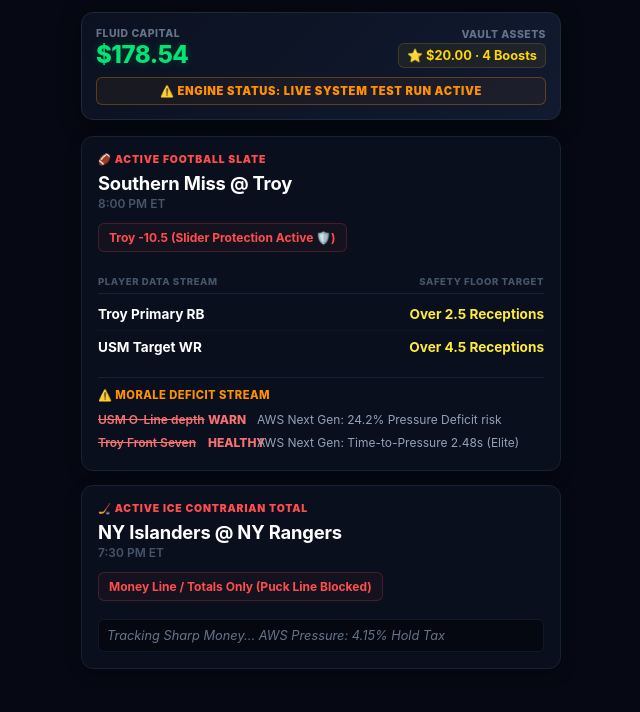
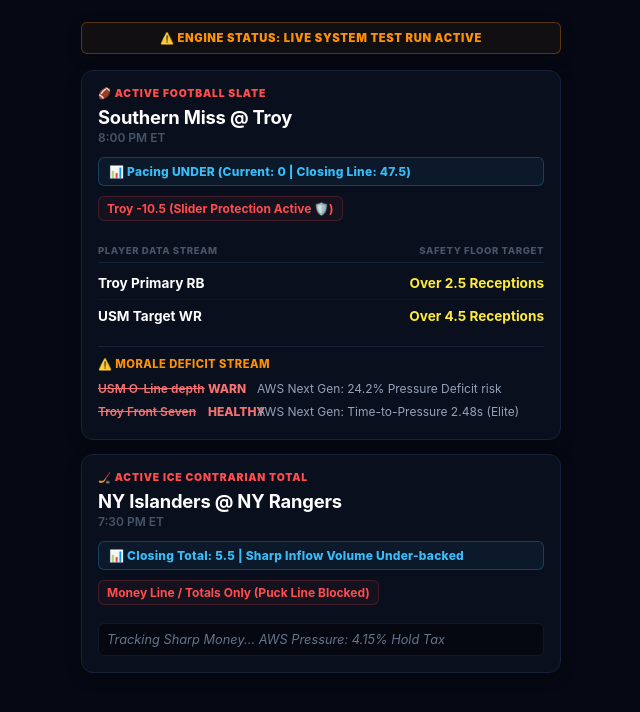
Before and after one commit to matty48653-design/Cee-app, a Flask app: page / in a window 1280 px wide. Shown: the top 712 px of the page, without its empty margins (319-959 px from the left). Run offline with Flask 3, Linux system fonts and the light colour scheme.

Commit message:
Refactor dashboard layout and add live-out banner
Removed unnecessary styles and HTML elements related to the bankroll box. Added a new live-out banner for displaying live status.

```diff
--- a/templates/dashboard.html
+++ b/templates/dashboard.html
@@ -17,53 +17,7 @@
         #matrix-container {
             max-width: 480px;
             margin: 0 auto;
-        }
-
-        .bankroll-box {
-            background: linear-gradient(135deg, #0b1120 0%, #111a30 100%);
-            border: 1px solid #1e293b;
-            border-radius: 12px;
-            padding: 14px;
-            margin-bottom: 16px;
-            box-shadow: 0 4px 20px rgba(0, 0, 0, 0.5);
-        }
-
-        .header-row {
-            display: flex;
-            justify-content: space-between;
-            align-items: center;
-            margin-bottom: 8px;
-        }
-
-        .fluid-title {
-            color: #64748b;
-            font-size: 0.65rem;
-            font-weight: 800;
-            letter-spacing: 0.05em;
-            text-transform: uppercase;
-        }
-
-        .fluid-cash {
-            color: #00e676;
-            font-size: 1.5rem;
-            font-weight: 800;
-            letter-spacing: -0.02em;
-            text-shadow: 0 0 10px rgba(0, 230, 118, 0.2);
-        }
-
-        .token-vault {
-            text-align: right;
-        }
-
-        .token-badge {
-            color: #ffd600;
-            font-size: 0.8rem;
-            font-weight: 700;
-            background: rgba(255, 214, 0, 0.06);
-            padding: 4px 8px;
-            border-radius: 6px;
-            border: 1px solid rgba(255, 214, 0, 0.15);
-            display: inline-block;
+            padding-top: 10px;
         }
 
         .system-test-badge {
@@ -73,10 +27,12 @@
             text-align: center;
             font-size: 0.7rem;
             font-weight: 900;
-            padding: 6px;
+            padding: 8px;
             border-radius: 6px;
             letter-spacing: 0.06em;
             text-transform: uppercase;
+            margin-bottom: 16px;
+            box-shadow: 0 4px 15px rgba(0, 0, 0, 0.2);
         }
 
         .slate-card {
@@ -112,11 +68,26 @@
             margin-bottom: 12px;
         }
 
+        .live-ou-banner {
+            background: rgba(56, 189, 248, 0.06);
+            border: 1px solid rgba(56, 189, 248, 0.25);
+            color: #38bdf8;
+            font-size: 0.75rem;
+            font-weight: 800;
+            padding: 6px 10px;
+            border-radius: 6px;
+            margin-bottom: 10px;
+            letter-spacing: 0.02em;
+            display: flex;
+            align-items: center;
+            gap: 6px;
+        }
+
         .market-tag {
             color: #ff4d4d;
             background: rgba(255, 77, 77, 0.05);
             border: 1px solid rgba(255, 77, 77, 0.2);
-            padding: 6px 10px;
+            padding: 4px 8px;
             border-radius: 6px;
             font-size: 0.75rem;
             font-weight: 700;
@@ -164,7 +135,6 @@
             text-align: right;
         }
 
-        /* NEW SHARP VISUALS: Injury stream blocks */
         .deficit-stream-title {
             color: #ff9100;
             font-size: 0.7rem;
@@ -204,20 +174,9 @@
 
 <div id="matrix-container">
 
-    <div class="bankroll-box">
-        <div class="header-row">
-            <div>
-                <div class="fluid-title">FLUID CAPITAL</div>
-                <div class="fluid-cash">$178.54</div>
-            </div>
-            <div class="token-vault">
-                <div class="fluid-title" style="margin-bottom: 2px;">VAULT ASSETS</div>
-                <span class="token-badge">⭐ $20.00 · 4 Boosts</span>
-            </div>
-        </div>
-        <div class="system-test-badge">
-            ⚠️ ENGINE STATUS: LIVE SYSTEM TEST RUN ACTIVE
-        </div>
+    <!-- Clean Strategy Guardrail Status Badge -->
+    <div class="system-test-badge">
+        ⚠️ ENGINE STATUS: LIVE SYSTEM TEST RUN ACTIVE
     </div>
 
     {% for match in matchups %}
@@ -231,6 +190,13 @@
 
         <div class="game-title">{{ match.away_team }} @ {{ match.home_team }}</div>
         <div class="game-schedule">{{ match.time }}</div>
+
+        {% if match.live_ou_status %}
+        <div class="live-ou-banner">
+            📊 {{ match.live_ou_status }}
+        </div>
+        {% endif %}
+
         <div class="market-tag">{{ match.market_alert }}</div>
 
         {% if match.sport == 'NFL' %}
@@ -247,7 +213,6 @@
             {% endfor %}
         </div>
 
-        <!-- NEW: Active Morale Deficit Component Protocol Loop Block -->
         {% if match.morale_deficits %}
         <div class="deficit-stream-title">⚠️ MORALE DEFICIT STREAM</div>
         {% for def in match.morale_deficits %}
```
